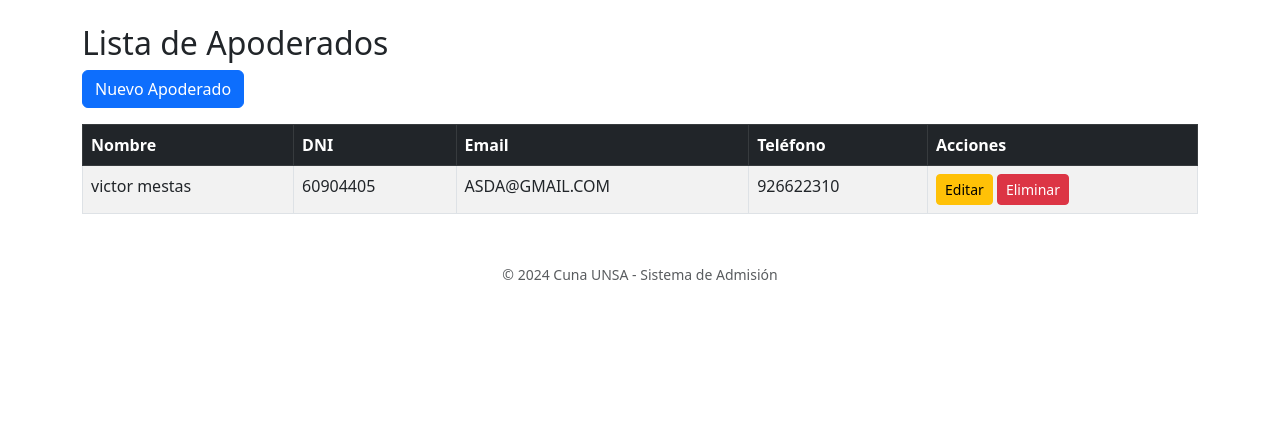
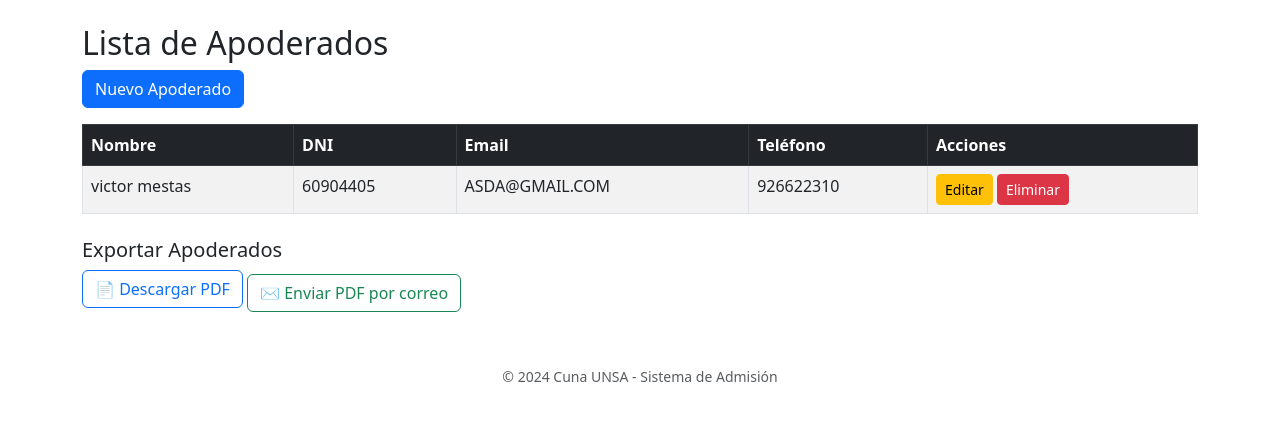
Before and after one commit to Camila-Alarico/PW2---Trabajo-Final, a Django app: page /parents/ in a window 1280 px wide. Shown: the part 56-477 px from the top of the page. Run offline with Django 5.2, Linux system fonts and the light colour scheme; data comes from the database, SQL or seed files in the repository.

Commit message:
Descargar pdf y enviar a correo de padres lista

```diff
--- a/admission/templates/admission/applicant_list.html
+++ b/admission/templates/admission/applicant_list.html
@@ -31,6 +31,7 @@
     {% endfor %}
   </tbody>
 </table>
+
 <div class="mt-4">
   <h5>Exportar Postulantes</h5>
   <button id="btn-pdf-applicants" class="btn btn-outline-primary mb-2">📄 Descargar PDF</button>
--- a/admission/templates/admission/parent_list.html
+++ b/admission/templates/admission/parent_list.html
@@ -26,4 +26,39 @@
     {% endfor %}
   </tbody>
 </table>
+
+<div class="mt-4">
+  <h5>Exportar Apoderados</h5>
+  <button id="btn-pdf-parents" class="btn btn-outline-primary mb-2">📄 Descargar PDF</button>
+  <button id="btn-email-parents" class="btn btn-outline-success">✉️ Enviar PDF por correo</button>
+  <div id="status-parents" class="mt-2 text-muted"></div>
+</div>
+
+<script>
+  document.getElementById('btn-pdf-parents').addEventListener('click', function () {
+    fetch('/parents/pdf/')
+      .then(response => response.blob())
+      .then(blob => {
+        const url = window.URL.createObjectURL(blob);
+        const a = document.createElement('a');
+        a.href = url;
+        a.download = 'apoderados.pdf';
+        document.body.appendChild(a);
+        a.click();
+        a.remove();
+      });
+  });
+
+  document.getElementById('btn-email-parents').addEventListener('click', function () {
+    fetch('/send-parents-email/')
+      .then(response => response.text())
+      .then(data => {
+        document.getElementById('status-parents').innerText = '✅ Correo enviado con éxito';
+      })
+      .catch(error => {
+        document.getElementById('status-parents').innerText = '❌ Error al enviar el correo';
+        console.error(error);
+      });
+  });
+</script>
 {% endblock %}
```
